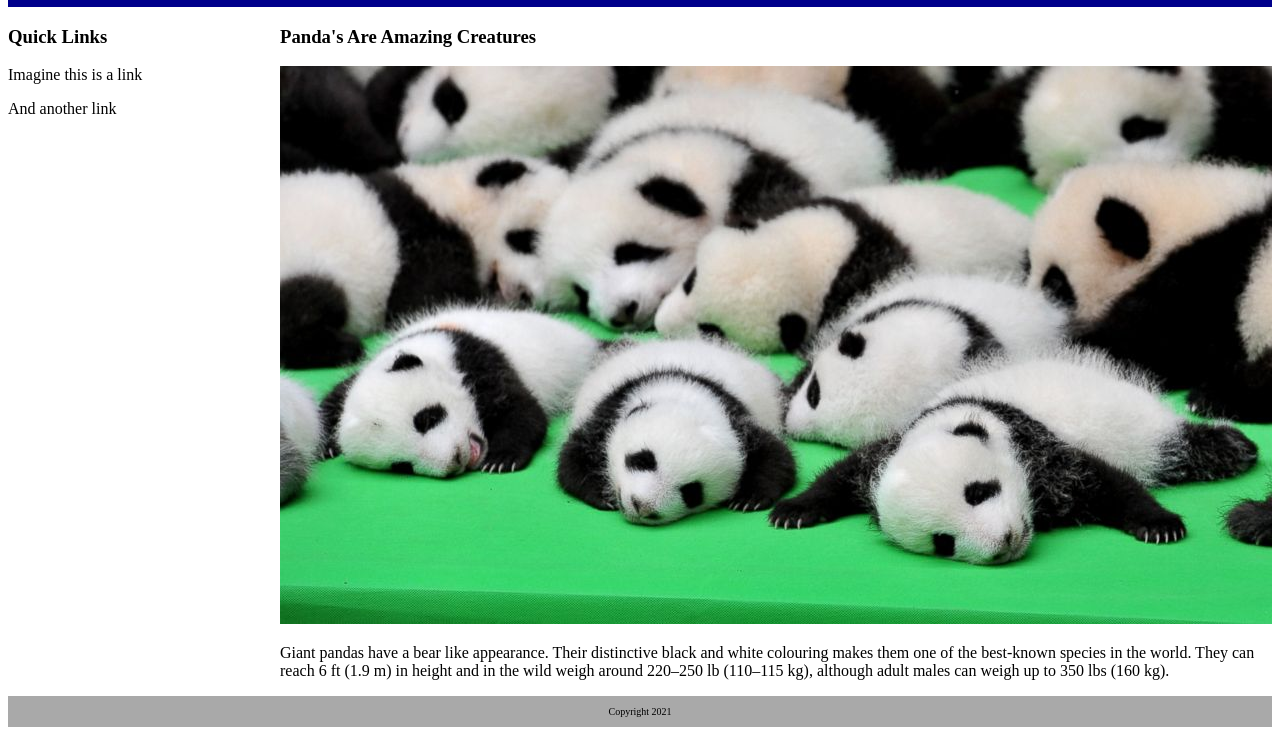
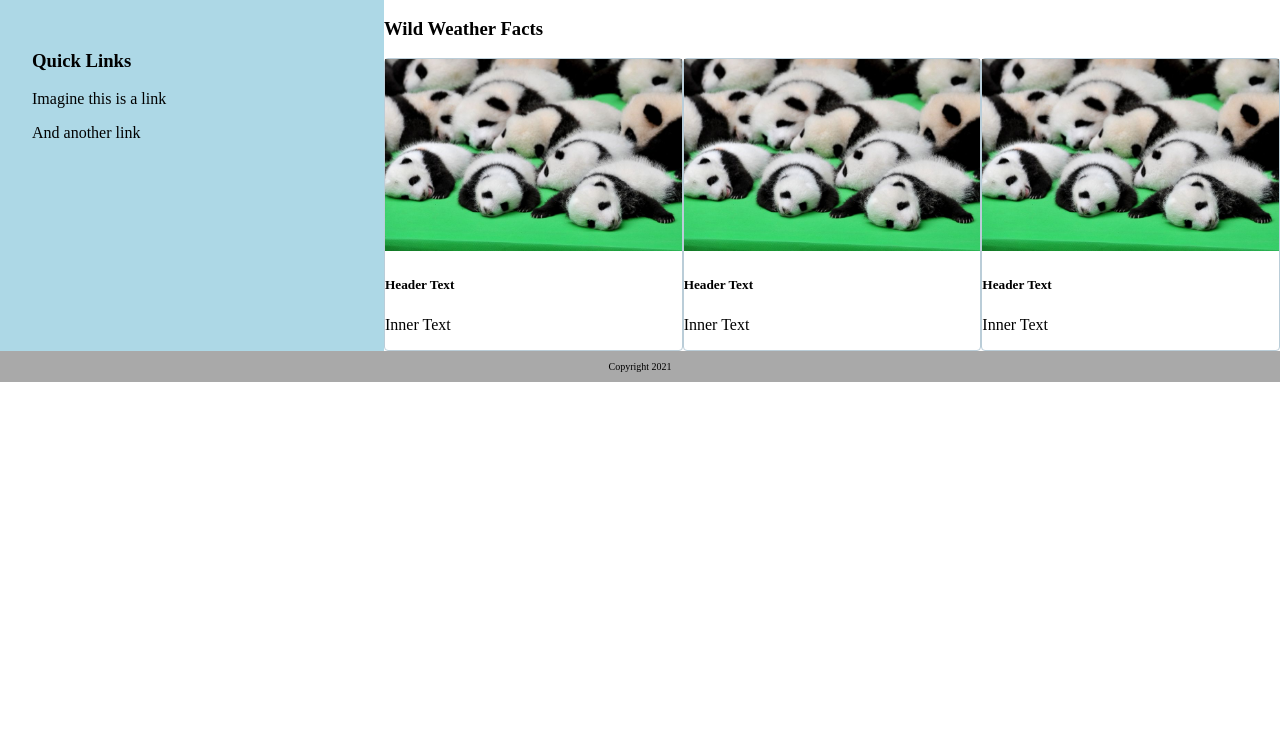
Before and after one commit to netia1128/Netia_FE_homework, a plain HTML site: page homework.html in a window 1280 px wide. Shown: the part 81-816 px from the top of the page. Drawn offline with Linux system fonts and the light colour scheme.

Commit message:
Add card structure

```diff
--- a/homework.html
+++ b/homework.html
@@ -16,9 +16,28 @@
       <p>And another link</p>
     </aside>
     <section class="content">
-      <h3>Panda's Are Amazing Creatures</h3>
-      <img src="baby_pandas.jpg" alt="Pandas">
-      <p>Giant pandas have a bear like appearance. Their distinctive black and white colouring makes them one of the best-known species in the world. They can reach 6 ft (1.9 m) in height and in the wild weigh around 220–250 lb (110–115 kg), although adult males can weigh up to 350 lbs (160 kg).</p>
+      <h3 class="section-header">Wild Weather Facts</h3>
+      <article class="card">
+        <img class="card-image" src="baby_pandas.jpg" alt="Pandas">
+        <summary class="card-details">
+          <h5>Header Text</h5>
+          <p>Inner Text</p>
+        </summary>
+      </article>
+      <article class="card">
+        <img class="card-image" src="baby_pandas.jpg" alt="Pandas">
+        <summary class="card-details">
+          <h5>Header Text</h5>
+          <p>Inner Text</p>
+        </summary>
+      </article>
+      <article class="card">
+        <img class="card-image" src="baby_pandas.jpg" alt="Pandas">
+        <summary class="card-details">
+          <h5>Header Text</h5>
+          <p>Inner Text</p>
+        </summary>
+      </article>
     </section>
     <footer class="footer">
       <p>Copyright 2021</p>
--- a/homework_stylesheet.css
+++ b/homework_stylesheet.css
@@ -5,9 +5,25 @@ body {
     "header header"
     "sidebar content"
     "footer footer";
+  padding: 0;
+  margin: 0;
+}
+.card {
+  border-radius: 4px;
+  border: 1px solid #bacdd8;
+}
+.card-image {
+  width: 100%;
+  height: 15vw;
+  object-fit: cover;
 }
 .content {
   grid-area: content;
+  display: inline-grid;
+  grid-template-columns: 1fr 1fr 1fr;
+  grid-template-areas:
+    "section-header section-header section-header"
+    "card card card";
 }
 .footer {
   grid-area: footer;
@@ -23,6 +39,18 @@ body {
   color: white;
   padding-left: 20px;
 }
+.section-header {
+  grid-area: section-header;
+}
 .side {
   grid-area: sidebar;
+  background-color: lightblue;
+  width: 320px;
+  padding: 32px;
 }
+@media only screen and (max-width: 1024px) {
+  .side {
+    grid-area: sidebar;
+    display: none;
+  }
+}
```
